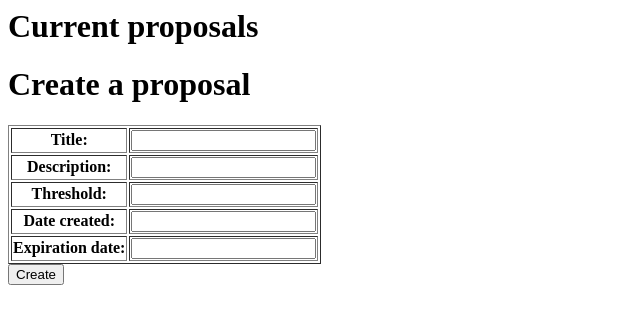
After one commit to leif/thresh, a Django app: template thresh/templates/index.html in a window 1280 px wide. The commit adds this page. Shown: the top 324 px of the page, without its empty margins (0-640 px from the left). Run offline with Django 3.2, Linux system fonts and the light colour scheme; the template is opened without the code that fills it: values that come from a table or form of the project are taken from there, others are empty; parts of the project's set-up code (start-up, migrations or seed data) failed here and were passed over.

Commit message:
add proposal creation form

```diff
--- a/thresh/main/views.py
+++ b/thresh/main/views.py
@@ -1,9 +1,29 @@
-from django.template import Context, loader
-from django.http import HttpResponse
+from django.template import Context
+from django.http import HttpResponseRedirect
+from django.forms import ModelForm
+from django.core.context_processors import csrf
+from django.shortcuts import render_to_response
 from thresh.main.models import Proposal
 
-def home(request):
+class ProposalForm( ModelForm ):
+    class Meta:
+        model = Proposal
+
+def index(request):
     proposals = Proposal.objects.all().order_by('-created')
-    t = loader.get_template('proposal_list.html')
-    c = Context( dict( proposals = proposals ) )
-    return HttpResponse( t.render( c ) )
+    c = Context( dict(
+        proposals       = proposals,
+        creationForm    = ProposalForm()
+        ) )
+    c.update(csrf(request))
+    return render_to_response( 'index.html', c )
+
+def create(request):
+    form = ProposalForm(request.POST)
+    if form.is_valid():
+        form.save()
+        return HttpResponseRedirect('/')
+    else:
+        c = Context( dict( creationForm = form ) )
+        c.update(csrf(request))
+        return render_to_response( 'create.html', c )
--- /dev/null
+++ b/thresh/templates/create.html
@@ -0,0 +1,7 @@
+<h1>Create a proposal</h1>
+<form action=create method=POST>{% csrf_token %}
+<table border=1>
+{{ creationForm.as_table }}
+</table>
+<input type=submit value=Create>
+</form>
--- a/thresh/templates/proposal_list.html
+++ b/thresh/templates/index.html
@@ -1,5 +1,8 @@
+<h1>Current proposals</h1>
+
 <ul>
  {% for proposal in proposals %}
     <li>{{ proposal.created }} {{ proposal.title }} (${{ proposal.threshold }} total; {{ proposal.get_percent_backed|floatformat:2 }}% backed) [<a href="/pledge/{{proposal.id}}">pledge</a>]</li>
  {% endfor %}
 </ul>
+{% include "create.html" %}
--- a/thresh/urls.py
+++ b/thresh/urls.py
@@ -5,7 +5,8 @@ from django.contrib import admin
 admin.autodiscover()
 
 urlpatterns = patterns('',
-    url(r'^$', 'thresh.main.views.home', name='home'),
+    url(r'^$', 'thresh.main.views.index', name='index'),
+    url(r'^create$', 'thresh.main.views.create', name='create'),
 
     # Examples:
     # url(r'^thresh/', include('thresh.foo.urls')),
```
